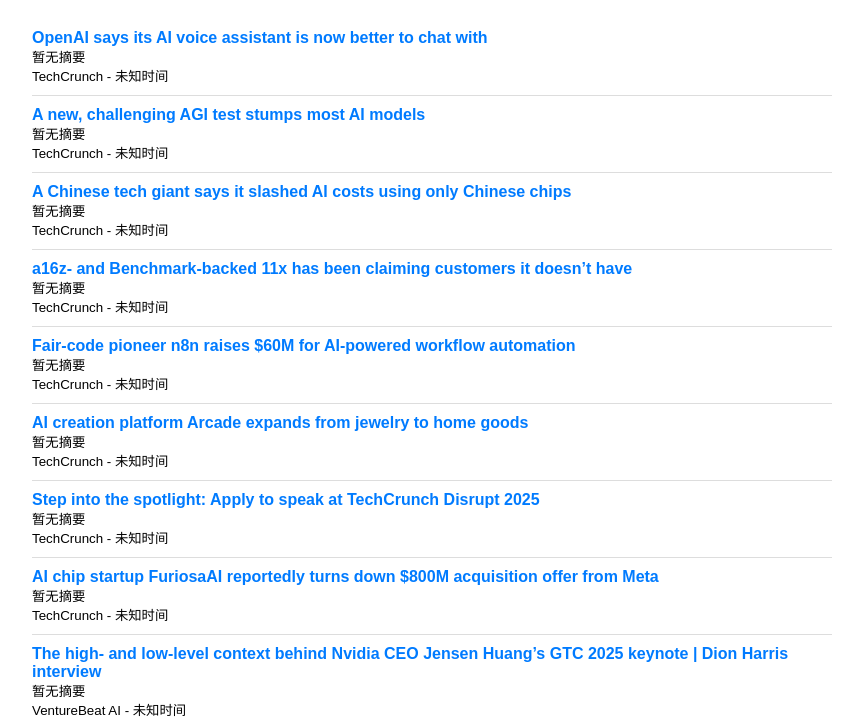
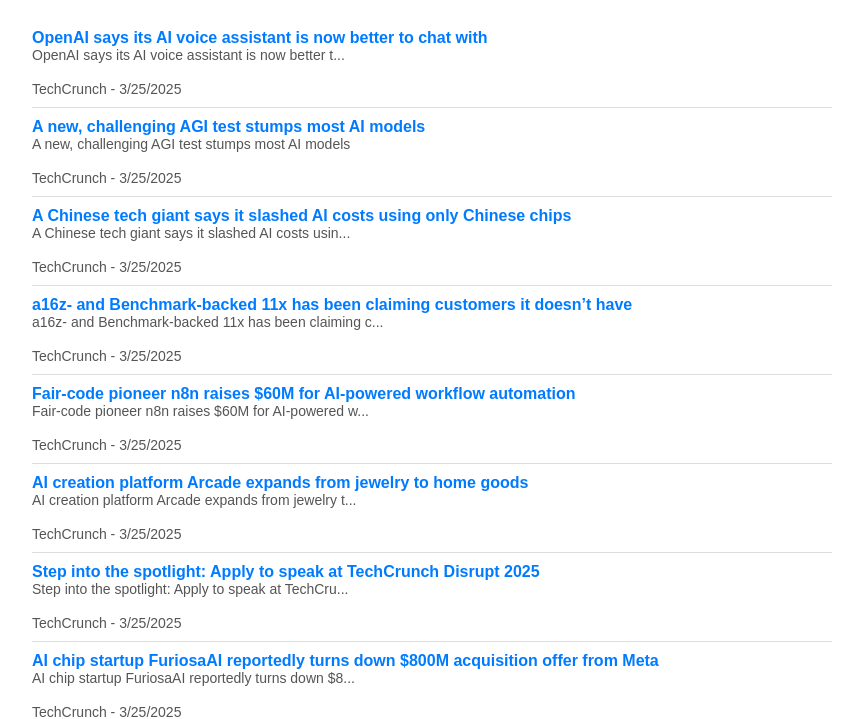
Before and after one commit to redsofff/ai-news, a plain HTML site: page index.html in a window 1280 px wide. Shown: the part 81-800 px from the top of the page, without its empty margins (208-1071 px from the left). Drawn offline with Linux system fonts and the light colour scheme.

Commit message:
Add index.html for AI Daily webpage

```diff
--- a/index.html
+++ b/index.html
@@ -3,7 +3,7 @@
 <head>
     <meta charset="UTF-8">
     <meta name="viewport" content="width=device-width, initial-scale=1.0">
-    <title> AI Daily</title>
+    <title>AI Daily</title>
     <style>
         body { font-family: Arial, sans-serif; max-width: 800px; margin: auto; padding: 20px; }
         h1 { text-align: center; }
@@ -11,10 +11,11 @@
         .news-item { border-bottom: 1px solid #ddd; padding: 10px 0; }
         .news-item a { text-decoration: none; color: #007bff; font-weight: bold; }
         .news-item a:hover { text-decoration: underline; }
+        small { display: block; color: #555; font-size: 14px; }
     </style>
 </head>
 <body>
-    <h1> AI Daily</h1>
+    <h1>AI Daily</h1>
     <div id="news-container">加载中...</div>
 
     <script>
@@ -26,12 +27,19 @@
                 container.innerHTML = '';
 
                 news.slice(0, 20).forEach(item => {
+                    // 获取当前日期作为默认时间
+                    const currentDate = new Date().toLocaleDateString();
+
+                    // 如果没有摘要，使用标题的前50个字符作为摘要
+                    const defaultSummary = item.title.length > 50 ? item.title.slice(0, 50) + '...' : item.title;
+
+                    // 创建新闻项
                     const div = document.createElement('div');
                     div.className = 'news-item';
                     div.innerHTML = `
-                        <a href="${item.url}" target="_blank">${item.title}</a> <br>
-                        <small>${item.summary || '暂无摘要'}</small><br>
-                        <small>${item.source} - ${item.date || '未知时间'}</small>
+                        <a href="${item.url}" target="_blank">${item.title || '标题缺失'}</a> <br>
+                        <small>${item.summary || defaultSummary}</small><br>
+                        <small>${item.source || '未知来源'} - ${item.date || currentDate}</small>
                     `;
                     container.appendChild(div);
                 });
@@ -40,7 +48,9 @@
             }
         }
 
+        // 初始化加载新闻
         fetchNews();
+        // 每分钟自动更新新闻
         setInterval(fetchNews, 60000);
     </script>
 
```
